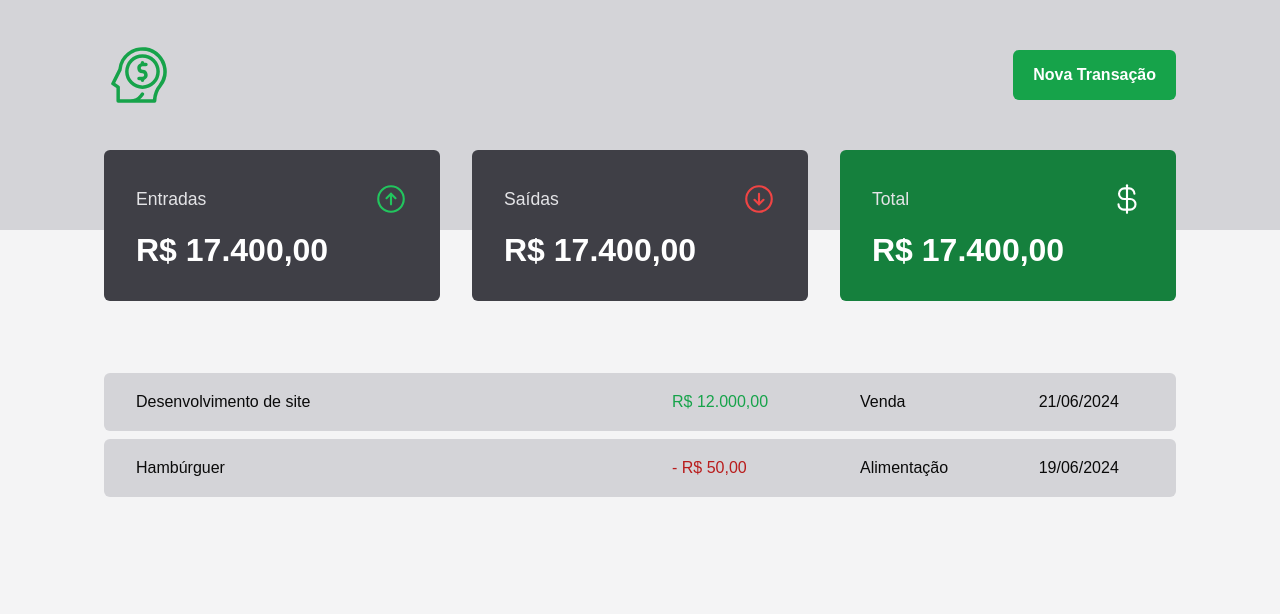
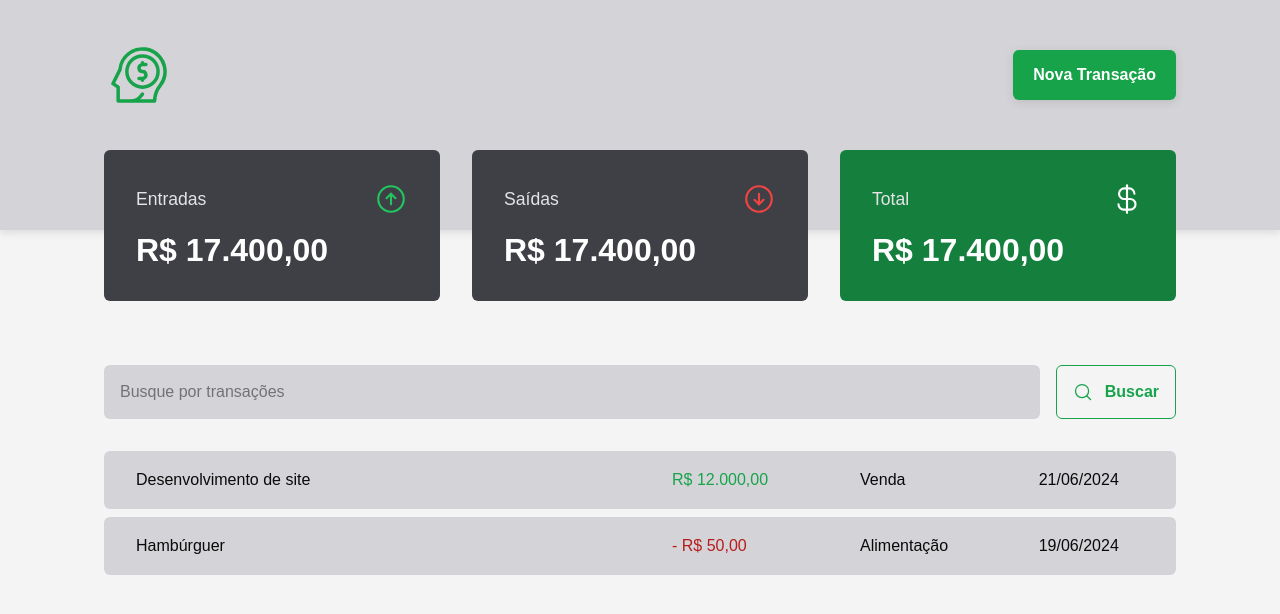
Before and after one commit to JulioRarick/mind-money, a React (Vite) app: page / in a window 1280 px wide. Shown: the top 614 px of the page. Built offline with nearby package versions, Linux system fonts and the light colour scheme; a web font is replaced by a local one.

Commit message:
✨ feat: create search form component

```diff
--- a/src/components/Header/styles.ts
+++ b/src/components/Header/styles.ts
@@ -3,6 +3,7 @@
 export const HeaderContainer = styled.header`
    background: ${(props) => props.theme['gray-300']};
    padding: 2.5rem 0 7.5rem;
+   box-shadow: rgba(99, 99, 99, 0.2) 0px 2px 8px 0px;
 `;
 export const HeaderContent = styled.div`
    width: 100%;
@@ -30,6 +31,7 @@
    font-weight: bold;
    padding: 0 1.25rem;
    border-radius: 6px;
+   box-shadow: rgba(99, 99, 99, 0.2) 0px 2px 8px 0px;
    cursor: pointer;
    transition: 0.3s ease-in-out;
    &:hover {
--- /dev/null
+++ b/src/pages/Transactions/components/SearchForm/index.tsx
@@ -0,0 +1,14 @@
+import { MagnifyingGlass } from 'phosphor-react';
+import { SearchFormContainer } from './styles';
+
+export function SearchForm() {
+   return (
+      <SearchFormContainer>
+         <input type='text' placeholder='Busque por transações' />
+         <button type='submit'>
+            <MagnifyingGlass size={20} />
+            Buscar
+         </button>
+      </SearchFormContainer>
+   );
+}
--- /dev/null
+++ b/src/pages/Transactions/components/SearchForm/styles.ts
@@ -0,0 +1,39 @@
+import styled from 'styled-components';
+
+export const SearchFormContainer = styled.form`
+   display: flex;
+   gap: 1rem;
+
+   input {
+      flex: 1;
+      border-radius: 6px;
+      border: 0;
+      background: ${(props) => props.theme['gray-300']};
+      padding: 1rem;
+
+      &::placeholder {
+         color: ${(props) => props.theme['gray-500']};
+      }
+   }
+   button {
+      display: flex;
+      align-items: center;
+      gap: 0.75rem;
+
+      border: 0;
+      background: transparent;
+      padding: 1rem;
+      border: 1px solid ${(props) => props.theme['green-400']};
+      color: ${(props) => props.theme['green-400']};
+      font-weight: bold;
+      border-radius: 6px;
+      cursor: pointer;
+      transition: 0.3s ease-in-out;
+
+      &:hover {
+         background: ${(props) => props.theme['green-500']};
+         border-color: 1px solid ${(props) => props.theme['green-500']};
+         color: ${(props) => props.theme.white};
+      }
+   }
+`;
--- a/src/pages/Transactions/index.tsx
+++ b/src/pages/Transactions/index.tsx
@@ -1,5 +1,6 @@
 import { Header } from '../../components/Header';
 import { Summary } from '../../components/Summary';
+import { SearchForm } from './components/SearchForm';
 import {
    PriceHighlight,
    TransactionsContainer,
@@ -12,6 +13,7 @@
          <Header />
          <Summary />
          <TransactionsContainer>
+            <SearchForm />
             <TransactionsTable>
                <tbody>
                   <tr>
--- a/src/pages/Transactions/styles.ts
+++ b/src/pages/Transactions/styles.ts
@@ -10,7 +10,7 @@
    width: 100%;
    border-collapse: separate;
    border-spacing: 0 0.5rem;
-   /* margin-top: 1.5rem */
+   margin-top: 1.5rem;
 
    td {
       padding: 1.25rem 2rem;
```
Also changed, not shown: 1 other file (tests, documents, lock files or other folders).
